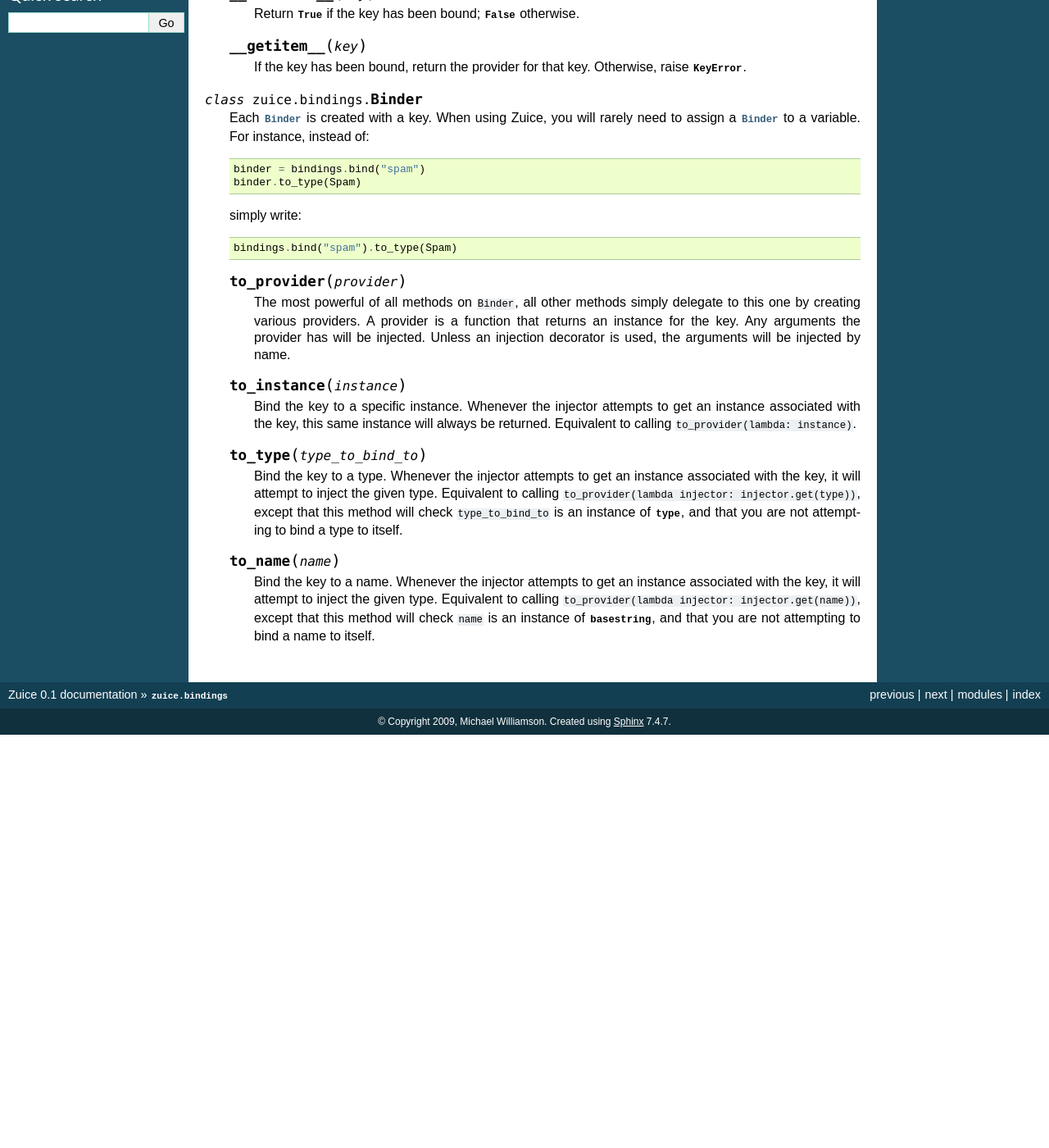
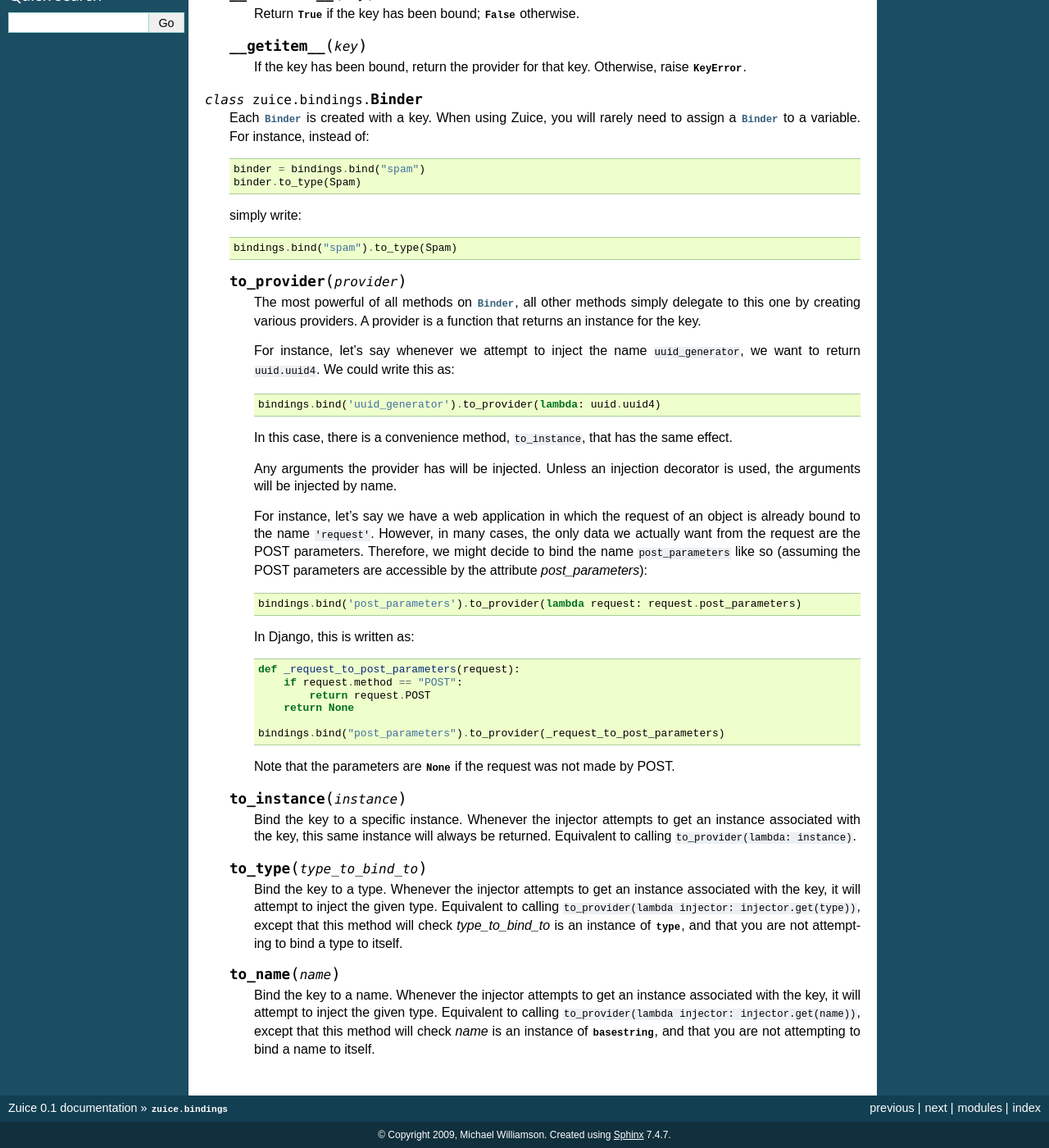
Before and after one commit to mwilliamson/zuice, a Sphinx documentation site: the page built from doc/bindings.rst, in a window 1280 px wide and 1400 px high, scrolled down 479 px. Shown: the whole window at 82% size. Built offline with Sphinx 7.4.7, drawn with Linux system fonts in a browser that asks for light colours; cross-references to code outside the pages are shown as plain code; before the commit the page ends 1375 px from its top, so only the background shows below that.

```diff
--- a/doc/bindings.rst
+++ b/doc/bindings.rst
@@ -49,11 +49,41 @@
 
     .. method:: to_provider(provider)
 
-        The most powerful of all methods on ``Binder``, all other methods simply
+        The most powerful of all methods on :class:`Binder`, all other methods simply
         delegate to this one by creating various providers. A provider is a function
-        that returns an instance for the key. Any arguments the provider has
-        will be injected. Unless an injection decorator is used, the arguments
-        will be injected by name.
+        that returns an instance for the key.
+
+        For instance, let's say whenever we attempt to inject the name ``uuid_generator``,
+        we want to return ``uuid.uuid4``. We could write this as::
+
+            bindings.bind('uuid_generator').to_provider(lambda: uuid.uuid4)
+
+        In this case, there is a convenience method, :method:`to_instance`, that
+        has the same effect.
+
+        Any arguments the provider has will be injected. Unless an injection
+        decorator is used, the arguments will be injected by name.
+
+        For instance, let's say we have a web application in which the
+        request of an object is already bound to the name ``'request'``. However,
+        in many cases, the only data we actually want from the request are
+        the POST parameters. Therefore, we might decide to bind the name
+        ``post_parameters`` like so (assuming the POST parameters are accessible
+        by the attribute `post_parameters`)::
+
+            bindings.bind('post_parameters').to_provider(lambda request: request.post_parameters)
+
+        In Django, this is written as::
+
+            def _request_to_post_parameters(request):
+                if request.method == "POST":
+                    return request.POST
+                return None
+
+            bindings.bind("post_parameters").to_provider(_request_to_post_parameters)
+
+        Note that the parameters are :const:`None` if the request was not made
+        by POST.
 
     .. method:: to_instance(instance)
 
@@ -66,7 +96,7 @@
         Bind the key to a type. Whenever the injector attempts to get an instance
         associated with the key, it will attempt to inject the given type.
         Equivalent to calling ``to_provider(lambda injector: injector.get(type))``,
-        except that this method will check ``type_to_bind_to`` is an instance of
+        except that this method will check *type_to_bind_to* is an instance of
         :class:`type`, and that you are not attempting to bind a type to
         itself.
 
@@ -75,6 +105,6 @@
         Bind the key to a name. Whenever the injector attempts to get an instance
         associated with the key, it will attempt to inject the given type.
         Equivalent to calling ``to_provider(lambda injector: injector.get(name))``,
-        except that this method will check ``name`` is an instance of
+        except that this method will check *name* is an instance of
         :class:`basestring`, and that you are not attempting to bind a name to
         itself.
```
Also changed, not shown: doc/quick_start.rst (+9 -9 lines), zuice/__init__.py (+32 -6 lines), 1 other file.
